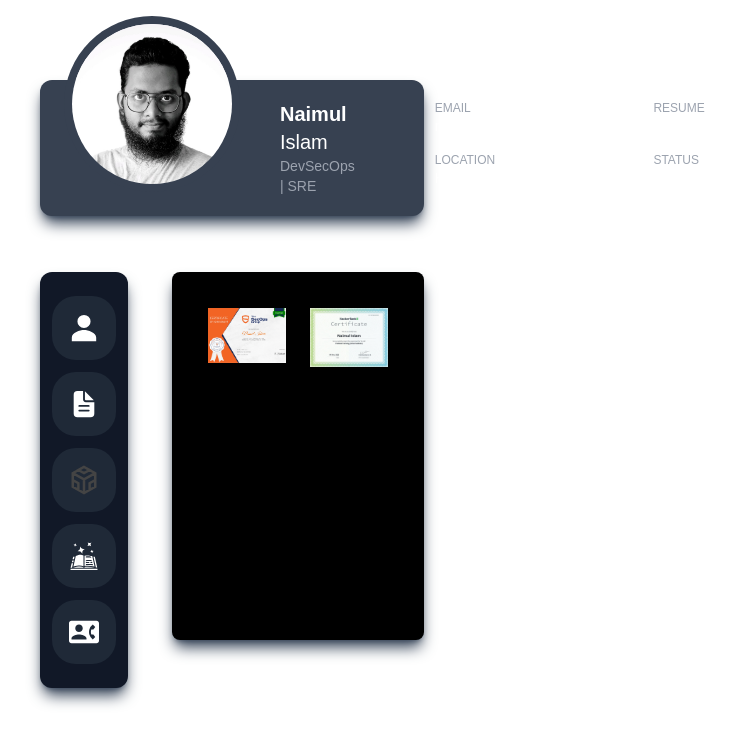
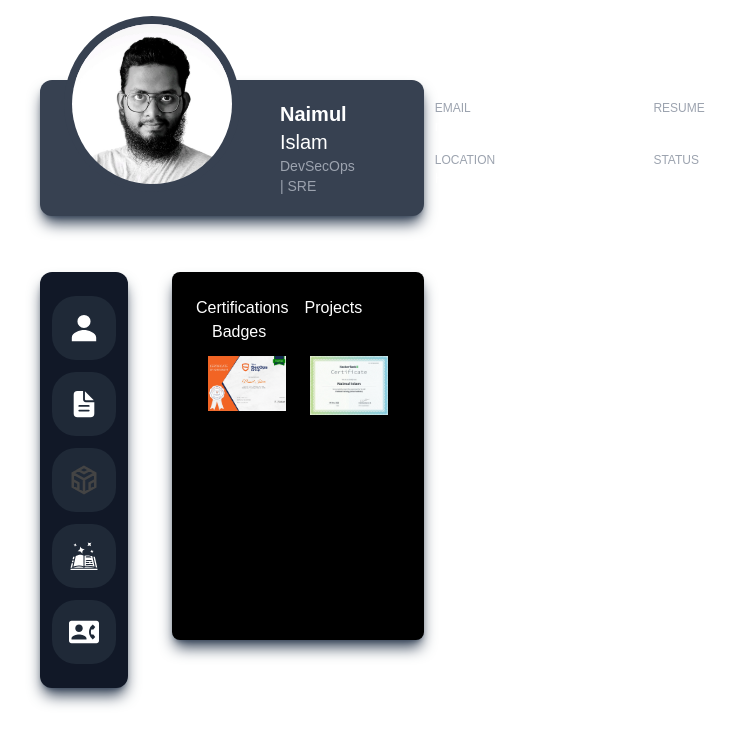
Before and after one commit to kcnaiamh/Personal-Portfolio, a React (Vite) app: page /portfolio in a window 1280 px wide. Shown: the top 744 px of the page, without its empty margins (408-1144 px from the left). Built offline with nearby package versions, Linux system fonts and the light colour scheme.

Commit message:
its working! :D

```diff
--- a/src/DB/certs.json
+++ b/src/DB/certs.json
@@ -1,4 +1,4 @@
-[
+{   "certs": [
         {
             "name": "Certified AppSec Practitioner",
             "image_path": "/src/assets/cert_CertifiedAppSecPractitioner.jpg",
@@ -9,4 +9,7 @@
             "image_path": "/src/assets/cert_HackerRank_IntermediateProblemSolving.jpg",
             "description": "It is a long established fact that a reader will be distracted by the readable content of a page when looking at its layout. The point of using Lorem Ipsum is that it has a more-or-less normal distribution of letters, as opposed to using 'Content here, content here', making it look like readable English. Many desktop publishing packages and web page editors now use Lorem Ipsum as their default model text, and a search for 'lorem ipsum' will uncover many web sites still in their infancy. "
         }
-]
+    ],
+    "projects": [{}],
+    "badges": [{}]
+}
--- /dev/null
+++ b/src/components/PortfolioCards.jsx
@@ -0,0 +1,24 @@
+import React from "react";
+
+const PortfolioCards = ({ info, handleOpenModal }) => {
+	return (
+		<div className="flex grid-rows-3">
+			{info &&
+				info.map((item, index) => {
+					return (
+						<figure
+							className="group flex-1 m-3 relative hover:scale-105 duration-200"
+							onClick={() => handleOpenModal(index)}>
+							<img src={item["image_path"]} alt="" />
+							<div className=" absolute bottom-0 left-0 right-0 bg-black bg-opacity-75 overflow-hidden w-full  transition-all duration-500 ease-in-out h-0 group-hover:h-1/2">
+								<p>{item["name"]}</p>
+								<p>{item["description"]}</p>
+							</div>
+						</figure>
+					);
+				})}
+		</div>
+	);
+};
+
+export default PortfolioCards;
--- a/src/pages/Portfolio.jsx
+++ b/src/pages/Portfolio.jsx
@@ -1,19 +1,21 @@
 import React, { useEffect, useRef, useState } from "react";
 import Layout from "../layout/Layout";
 import getCerts from "../APIRequest/APIRequest";
+import PortfolioCards from "../components/PortfolioCards";
 
 const PortfolioPage = () => {
-	const [certs, setCerts] = useState([]);
+	const [dbInfo, setDBInfo] = useState([]);
 
 	const [cardIndex, setCardIndex] = useState(0);
 	const [showModal, setShowModal] = useState(false);
+	const [activeBtn, setActiveBtn] = useState("certBtn");
 
 	const modalRef = useRef();
 
 	useEffect(() => {
 		(async () => {
 			let res = await getCerts();
-			setCerts(res);
+			setDBInfo(res);
 		})();
 	}, []);
 
@@ -32,31 +34,43 @@ const PortfolioPage = () => {
 					}}
 					className="fixed z-10 inset-0 bg-black bg-opacity-80 backdrop-blur-md flex justify-center items-center">
 					<div className="max-w-md">
-						<img src={certs[cardIndex].image_path} alt="" />
+						<img src={dbInfo["certs"][cardIndex].image_path} alt="" />
 						<div>
-							<p>{certs[cardIndex].name}</p>
-							<p>{certs[cardIndex].description}</p>
+							<p>{dbInfo["certs"][cardIndex].name}</p>
+							<p>{dbInfo["certs"][cardIndex].description}</p>
 						</div>
 					</div>
 				</div>
 			)}
 
-			<div className="flex grid-rows-3">
-				{certs &&
-					certs.map((item, index) => {
-						return (
-							<figure
-								className="group flex-1 m-3 relative hover:scale-105 duration-200"
-								onClick={() => handleOpenModal(index)}>
-								<img src={item["image_path"]} alt="" />
+			<div>
+				<nav className="space-x-4">
+					{/* prettier-ignore */}
+					<button onClick={() => setActiveBtn("certBtn")}>Certifications</button>
+					<button onClick={() => setActiveBtn("projectBtn")}>Projects</button>
+					<button onClick={() => setActiveBtn("badgeBtn")}>Badges</button>
+				</nav>
 
-								<div className=" absolute bottom-0 left-0 right-0 bg-black bg-opacity-75 overflow-hidden w-full  transition-all duration-500 ease-in-out h-0 group-hover:h-1/2">
-									<p>{item["name"]}</p>
-									<p>{item["description"]}</p>
-								</div>
-							</figure>
-						);
-					})}
+				{activeBtn === "certBtn" && (
+					<PortfolioCards
+						info={dbInfo["certs"]}
+						handleOpenModal={handleOpenModal}
+					/>
+				)}
+
+				{activeBtn === "projectBtn" && (
+					<PortfolioCards
+						info={dbInfo["projects"]}
+						handleOpenModal={handleOpenModal}
+					/>
+				)}
+
+				{activeBtn === "badgeBtn" && (
+					<PortfolioCards
+						info={dbInfo["badges"]}
+						handleOpenModal={handleOpenModal}
+					/>
+				)}
 			</div>
 		</Layout>
 	);
```
Lines whose indentation alone changed are shown as unchanged.
